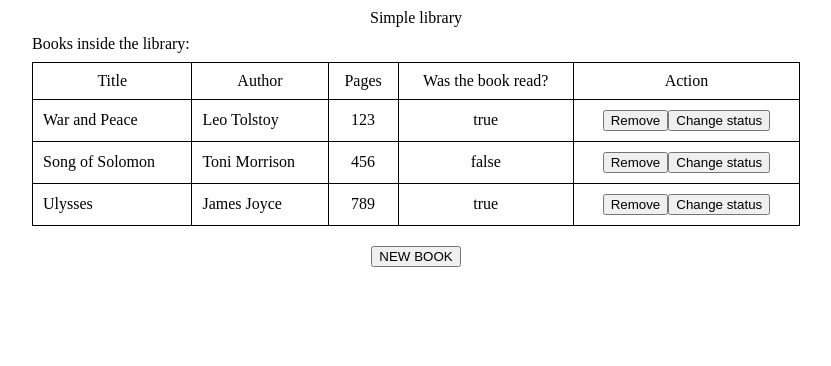
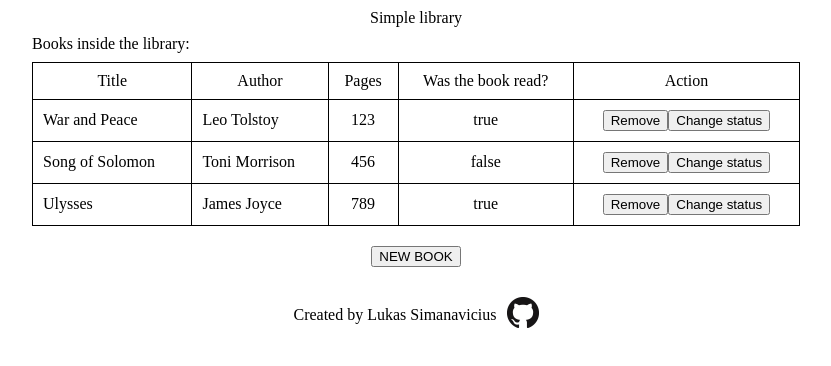
Before and after one commit to LukSiman/library, a plain HTML site: page index.html in a window 1280 px wide. Shown: the whole page, without its empty margins (224-1055 px from the left). Drawn offline with Linux system fonts and the light colour scheme.

Commit message:
added footer with info

```diff
--- a/css/styles.css
+++ b/css/styles.css
@@ -49,6 +49,25 @@ input[type='checkbox']{
   margin: 0;
 }
 
+footer{
+  margin-top: 30px;
+  text-align: center;
+}
+
+footer>p{
+  display: flex;
+  justify-content: center;
+  align-items: center;
+}
+
+footer>p>a{
+  padding-left: 10px;
+}
+
+footer>p>a:hover{
+  transform: scale(1.1);
+}
+
 /**********************************************
 ID SELECTORS
 **********************************************/
--- a/index.html
+++ b/index.html
@@ -25,6 +25,11 @@
         <button id="addBook">NEW BOOK</button>
     </main>
 
+    <footer>
+        <p>Created by Lukas Simanavicius
+        <a href="https://github.com/LukSiman" target="_blank"><img src="images/GitHub-Mark-32px.png"></a></p>
+    </footer>
+
     <script src="scripts/script.js">
     </script>
 </body>
```
Also changed, not shown: images/GitHub-Mark-32px.png (added).
